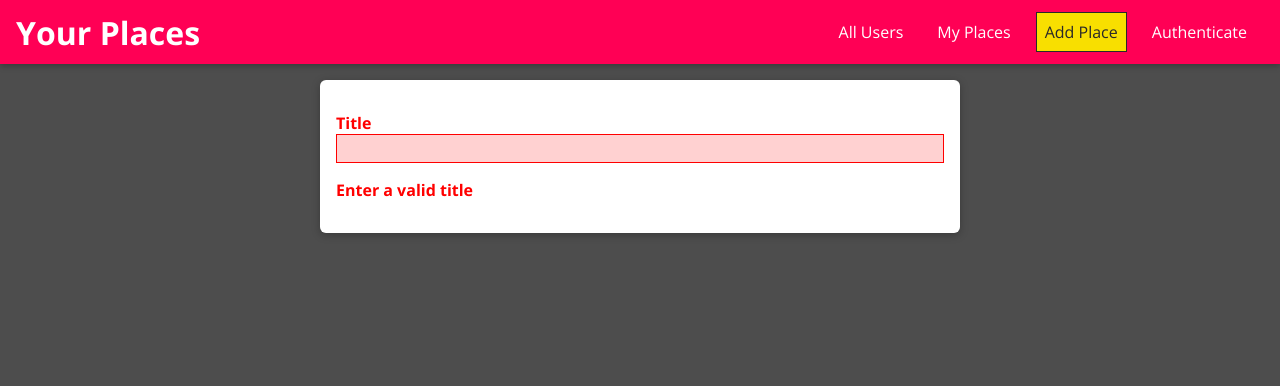
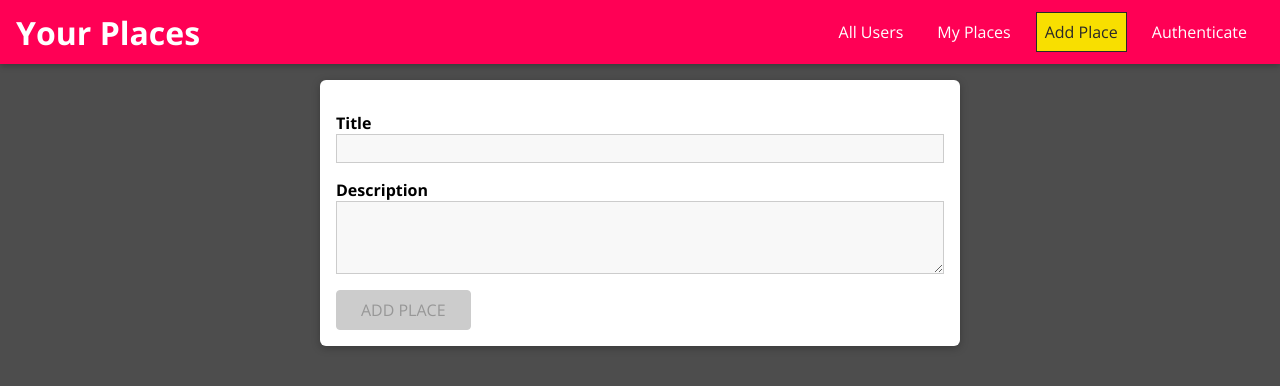
Before and after one commit to A-python-monk/MERN-Share_your_places, a React (Create React App) app: page /places/new in a window 1280 px wide. Shown: the top 386 px of the page. Built offline with nearby package versions, Linux system fonts and the light colour scheme.

Commit message:
added description in form and validaton also

```diff
--- a/src/App.js
+++ b/src/App.js
@@ -6,6 +6,7 @@ import {
   Switch,
 } from "react-router-dom";
 import Newplace from "./places/pages/NewPlaces";
+import UpdatePlace from "./places/pages/UpdatePlace";
 import UserPlaces from "./places/pages/UserPlaces";
 import MainNavigation from "./shared/components/UIComponents/Navigation/MainNavigation";
 import Users from "./user/pages/Users";
@@ -25,6 +26,9 @@ const App = () => {
         <Route path="/places/new">
           <Newplace />
         </Route>
+        <Route path="/places/:placeId">
+          <UpdatePlace />
+        </Route>
         <Redirect to="/" />
       </Switch>
       </main>
--- a/src/places/pages/NewPlaces.js
+++ b/src/places/pages/NewPlaces.js
@@ -1,15 +1,84 @@
-import React from "react";
+import React, { useCallback, useReducer } from "react";
+import Button from "../../shared/components/UIComponents/FormsElements/Button";
 import Input from "../../shared/components/UIComponents/FormsElements/Input";
+import {
+  VALIDATOR_MINLENGTH,
+  VALIDATOR_REQUIRE,
+} from "../../shared/util/validators";
 
 import "./NewPlaces.css";
 
+const formReducer = (state, action) => {
+  switch (action.type) {
+    case "INPUT_CHANGE":
+      let formIsValid = true;
+      for (const inputId in state.inputs) {
+        if (inputId === action.inputId) {
+          formIsValid = formIsValid || action.isValid;
+        } else {
+          formIsValid = formIsValid && state.inputs[inputId].isValid;
+        }
+      }
+      return {
+        ...state,
+        inputs: {
+          ...state.inputs,
+          [action.inputId]: { value: action.value, isValid: action.isValid },
+        },
+        isValid: formIsValid,
+      };
+    default:
+      return state;
+  }
+};
 
-const Newplace = ()=>{
-    return(
-        <form className="place-form">
-            <Input element="input" type="text" label="Title" errorText="Enter a valid title" />
-        </form>
-    );
-}
+const Newplace = () => {
+  const [formState, dispatch] = useReducer(formReducer, {
+    inputs: {
+      value: "",
+      isValid: false,
+    },
+    description: {
+      value: "",
+      isValid: false,
+    },
+    isValid: false,
+  });
+  const inputHandler = useCallback((id, value, isValid) => {
+    dispatch({
+      type: "INPUT_CHANGE",
+      value: value,
+      isValid: isValid,
+      inputId: id,
+    });
+  }, []);
+
+  return (
+    <form className="place-form">
+
+      <Input
+        id="title"
+        element="input"
+        type="text"
+        label="Title"
+        onInput={inputHandler}
+        validators={[VALIDATOR_REQUIRE()]}
+        errorText="Enter a valid title"
+      />
+      <Input
+        id="description"
+        element="textarea"
+        type="text"
+        label="Description"
+        onInput={inputHandler}
+        validators={[VALIDATOR_MINLENGTH(5)]}
+        errorText="Enter a valid Description (Enter Minmum 5 characters)"
+      />
+    <Button type="submit" disabled = {!formState.isValid}>
+    ADD PLACE
+    </Button>
+    </form>
+  );
+};
 
 export default Newplace;
--- /dev/null
+++ b/src/places/pages/UpdatePlace.js
@@ -0,0 +1,7 @@
+import React from "react";
+
+const UpdatePlace = ()=>{
+    return <h2>updatePlace works</h2>
+}
+
+export default UpdatePlace;
--- a/src/shared/components/UIComponents/FormsElements/Input.js
+++ b/src/shared/components/UIComponents/FormsElements/Input.js
@@ -1,37 +1,84 @@
-import React ,{useReducer} from "react";
+import React, { useReducer, useEffect } from "react";
 
+import { validate } from "../../../util/validators";
 import "./Input.css";
 
+const inputReducer = (state, action) => {
+  switch (action.type) {
+    case "CHANGE":
+      return {
+        ...state,
+        value: action.val,
+        isValid: validate(action.val, action.validators),
+      };
 
-const inputReducer = (state , action)=>{
-    switch(action.type){
-        case "CHANGE" :return {
+    case "TOUCH":
+      return {
         ...state,
-            value:action.val,
-            isValid:true,
+        isTouched: true,
       };
-        default:return state;
+    default:
+      return state;
   }
-
-}
+};
 
 const Input = (props) => {
-    const [inputState, dispatch] = useReducer(inputReducer , {value:"", isValid:false});
+  const [inputState, dispatch] = useReducer(inputReducer, {
+    value: "",
+    isValid: false,
+    isTouched: false,
+  });
 
-    const changeHandler = event=>{
-        dispatch({type:'CHANGE' ,val:event.target.value});
+  const {id,onInput} = props;
+  const{value,isValid} = inputState;
+  useEffect(() => {
+    onInput(id,value,isValid);
+  }, [id,value,isValid,onInput]);
+
+  const changeHandler = (event) => {
+    dispatch({
+      type: "CHANGE",
+      val: event.target.value,
+      validators: props.validators,
+    });
   };
+
+  const ontouchHandler = (event) => {
+    dispatch({
+      type: "TOUCH",
+    });
+  };
+
   const element =
     props.element === "input" ? (
-      <input id={props.id} placeholder={props.placeholder} value={inputState.value}></input>
+      <input
+        id={props.id}
+        placeholder={props.placeholder}
+        onChange={changeHandler}
+        onBlur={ontouchHandler}
+        value={inputState.value}
+      ></input>
     ) : (
-      <textarea id={props.id} rows={props.rows || 3} onChange={changeHandler} value={inputState.value}></textarea>
+      <textarea
+        id={props.id}
+        rows={props.rows || 3}
+        onChange={changeHandler}
+        onBlur={ontouchHandler}
+        value={inputState.value}
+      ></textarea>
     );
   return (
-    <div className={`form-control ${!inputState.isValid && 'form-control--invalid'}`}>
-      <label htmlFor={props.label}>{props.label}
+    <div
+      className={`form-control ${
+        !inputState.isValid && inputState.isTouched && "form-control--invalid"
+      }`}
+    >
+      <label htmlFor={props.label}>
+        {props.label}
         {element}
-      {!inputState.isValid && <p> {props.errorText}</p>}
+        {!inputState.isValid && inputState.isTouched && (
+          <p> {props.errorText}</p>
+        )}
       </label>
     </div>
   );
--- /dev/null
+++ b/src/shared/util/validators.js
@@ -0,0 +1,46 @@
+const VALIDATOR_TYPE_REQUIRE = 'REQUIRE';
+const VALIDATOR_TYPE_MINLENGTH = 'MINLENGTH';
+const VALIDATOR_TYPE_MAXLENGTH = 'MAXLENGTH';
+const VALIDATOR_TYPE_MIN = 'MIN';
+const VALIDATOR_TYPE_MAX = 'MAX';
+const VALIDATOR_TYPE_EMAIL = 'EMAIL';
+const VALIDATOR_TYPE_FILE = 'FILE';
+
+export const VALIDATOR_REQUIRE = () => ({ type: VALIDATOR_TYPE_REQUIRE });
+export const VALIDATOR_FILE = () => ({ type: VALIDATOR_TYPE_FILE });
+export const VALIDATOR_MINLENGTH = val => ({
+  type: VALIDATOR_TYPE_MINLENGTH,
+  val: val
+});
+export const VALIDATOR_MAXLENGTH = val => ({
+  type: VALIDATOR_TYPE_MAXLENGTH,
+  val: val
+});
+export const VALIDATOR_MIN = val => ({ type: VALIDATOR_TYPE_MIN, val: val });
+export const VALIDATOR_MAX = val => ({ type: VALIDATOR_TYPE_MAX, val: val });
+export const VALIDATOR_EMAIL = () => ({ type: VALIDATOR_TYPE_EMAIL });
+
+export const validate = (value, validators) => {
+  let isValid = true;
+  for (const validator of validators) {
+    if (validator.type === VALIDATOR_TYPE_REQUIRE) {
+      isValid = isValid && value.trim().length > 0;
+    }
+    if (validator.type === VALIDATOR_TYPE_MINLENGTH) {
+      isValid = isValid && value.trim().length >= validator.val;
+    }
+    if (validator.type === VALIDATOR_TYPE_MAXLENGTH) {
+      isValid = isValid && value.trim().length <= validator.val;
+    }
+    if (validator.type === VALIDATOR_TYPE_MIN) {
+      isValid = isValid && +value >= validator.val;
+    }
+    if (validator.type === VALIDATOR_TYPE_MAX) {
+      isValid = isValid && +value <= validator.val;
+    }
+    if (validator.type === VALIDATOR_TYPE_EMAIL) {
+      isValid = isValid && /^\S+@\S+\.\S+$/.test(value);
+    }
+  }
+  return isValid;
+};
```
Lines whose indentation alone changed are shown as unchanged.
